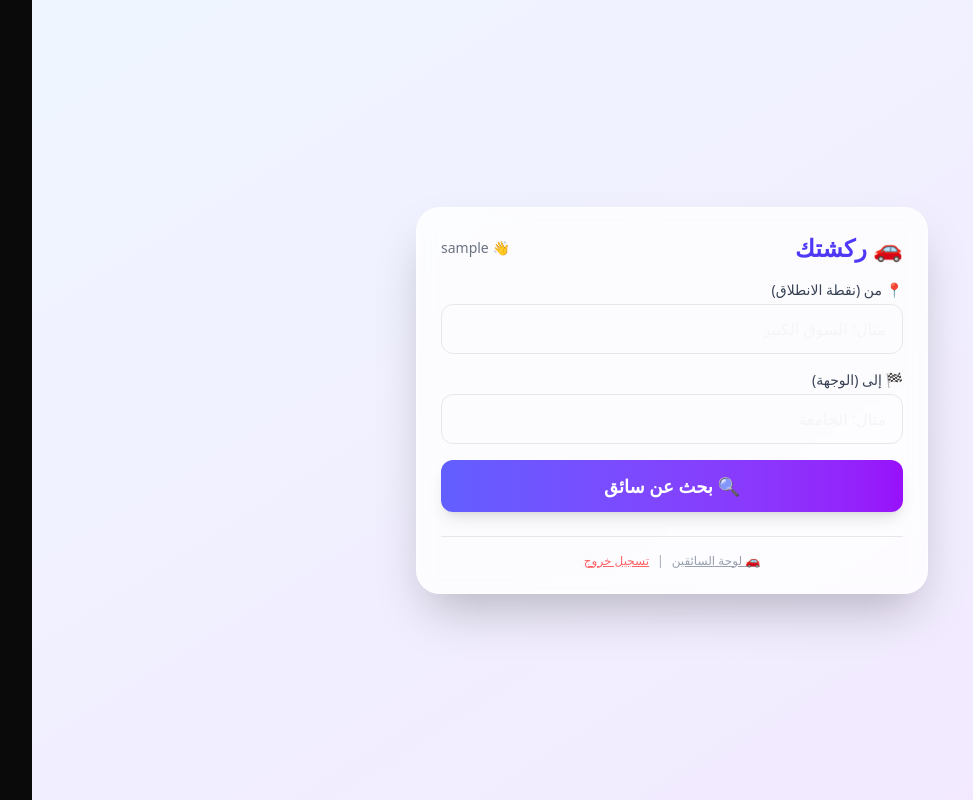
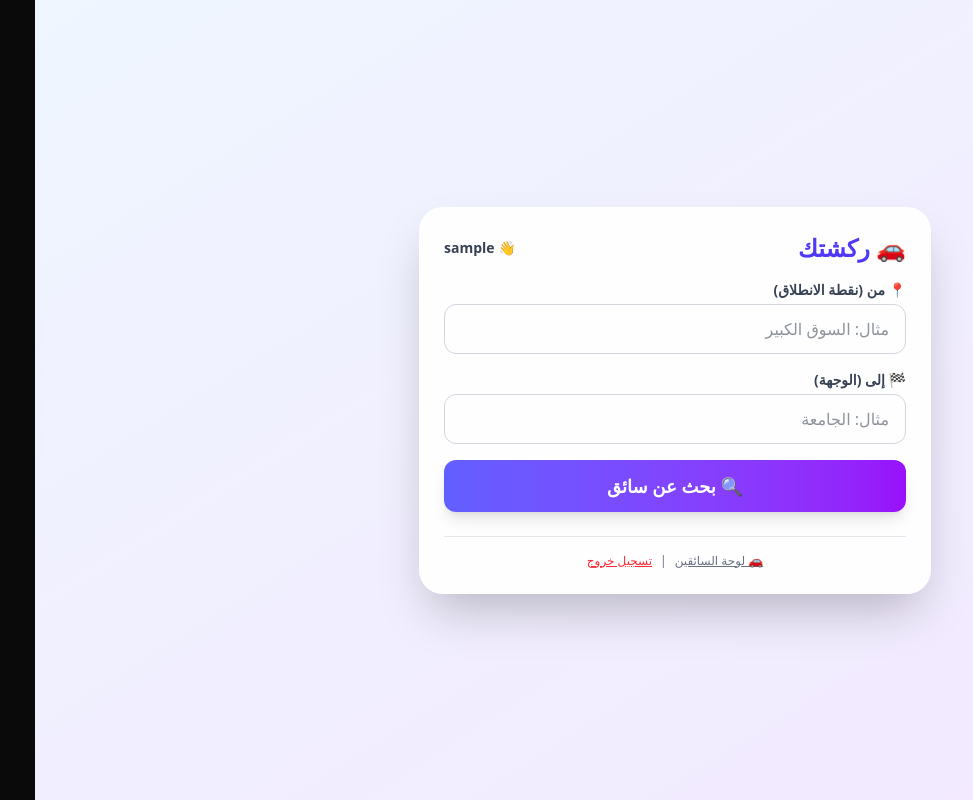
Before and after one commit to paradisesoap653-dotcom/Rakshtak, a Next.js app: page / in a window 1280 px wide. Shown: the whole page, without its empty margins (102-1075 px from the left). Built offline with nearby package versions, Linux system fonts and the light colour scheme; sample sign-in values are in the browser's storage.

Commit message:
Update page.tsx

```diff
--- a/src/app/page.tsx
+++ b/src/app/page.tsx
@@ -105,32 +105,32 @@ export default function Home() {
 
   return (
     <main className="min-h-screen bg-gradient-to-br from-blue-50 to-purple-100 p-4 flex items-center justify-center">
-      <div className="bg-white/80 backdrop-blur-sm rounded-3xl shadow-2xl max-w-lg w-full p-6 border border-white/50">
+      <div className="bg-white/90 backdrop-blur-sm rounded-3xl shadow-2xl max-w-lg w-full p-6 border border-white/50">
         <div className="flex justify-between items-center mb-4">
           <h1 className="text-2xl font-bold text-indigo-600">🚗 ركشتك</h1>
-          <span className="text-sm text-gray-500">👋 {userName}</span>
+          <span className="text-sm font-semibold text-gray-700">👋 {userName}</span> {/* تغيير إلى أغمق */}
         </div>
 
         {status === "idle" || status === "cancelled" ? (
           <div className="space-y-4">
             <div>
-              <label className="block text-sm font-medium text-gray-700 mb-1">📍 من (نقطة الانطلاق)</label>
+              <label className="block text-sm font-bold text-gray-700 mb-1">📍 من (نقطة الانطلاق)</label> {/* أغمق */}
               <input
                 type="text"
                 value={from}
                 onChange={(e) => setFrom(e.target.value)}
                 placeholder="مثال: السوق الكبير"
-                className="w-full border border-gray-200 rounded-xl px-4 py-3 focus:ring-2 focus:ring-indigo-500 outline-none"
+                className="w-full border border-gray-300 rounded-xl px-4 py-3 text-gray-800 focus:ring-2 focus:ring-indigo-500 outline-none" /* أغمق */
               />
             </div>
             <div>
-              <label className="block text-sm font-medium text-gray-700 mb-1">🏁 إلى (الوجهة)</label>
+              <label className="block text-sm font-bold text-gray-700 mb-1">🏁 إلى (الوجهة)</label> {/* أغمق */}
               <input
                 type="text"
                 value={to}
                 onChange={(e) => setTo(e.target.value)}
                 placeholder="مثال: الجامعة"
-                className="w-full border border-gray-200 rounded-xl px-4 py-3 focus:ring-2 focus:ring-indigo-500 outline-none"
+                className="w-full border border-gray-300 rounded-xl px-4 py-3 text-gray-800 focus:ring-2 focus:ring-indigo-500 outline-none" /* أغمق */
               />
             </div>
             <button
@@ -141,7 +141,7 @@ export default function Home() {
               {loading ? "جاري البحث..." : "🔍 بحث عن سائق"}
             </button>
             {status === "cancelled" && (
-              <p className="text-center text-red-500 font-semibold">❌ تم إلغاء الرحلة</p>
+              <p className="text-center text-red-600 font-bold">❌ تم إلغاء الرحلة</p> /* أغمق */
             )}
           </div>
         ) : (
@@ -150,16 +150,16 @@ export default function Home() {
               <>
                 <div className="flex justify-center"><div className="animate-spin rounded-full h-12 w-12 border-b-4 border-indigo-600"></div></div>
                 <p className="text-indigo-600 font-bold text-xl">⏳ جاري البحث عن سائق...</p>
-                <p className="text-gray-500 text-sm">سيتم توصيلك في أقرب وقت</p>
-                <button onClick={cancelRide} className="text-red-500 underline text-sm">إلغاء الطلب</button>
+                <p className="text-gray-600 text-sm">سيتم توصيلك في أقرب وقت</p> {/* أغمق */}
+                <button onClick={cancelRide} className="text-red-600 underline text-sm font-bold">إلغاء الطلب</button> {/* أغمق */}
               </>
             )}
             {status === "accepted" && (
               <>
                 <div className="text-green-500 text-6xl">✅</div>
                 <p className="text-green-700 font-bold text-2xl">تم قبول الرحلة!</p>
-                <p className="text-gray-700 text-lg">{driverName} في طريقه إليك 🚗</p>
-                <div className="bg-gray-100 p-3 rounded-xl text-sm text-gray-600">
+                <p className="text-gray-800 text-lg font-semibold">{driverName} في طريقه إليك 🚗</p> {/* أغمق */}
+                <div className="bg-gray-100 p-3 rounded-xl text-sm text-gray-700 font-semibold"> {/* أغمق */}
                   من: {from} → إلى: {to}
                 </div>
                 <div className="mt-4 rounded-xl overflow-hidden shadow-md border border-gray-200">
@@ -172,24 +172,24 @@ export default function Home() {
                     src={`https://www.openstreetmap.org/export/embed.html?bbox=32.0,15.0,33.0,16.0&layer=mapnik&marker=15.5,32.5`}
                     title="خريطة الرحلة"
                   ></iframe>
-                  <p className="text-xs text-gray-400 p-2 bg-white">📍 {from} → 🏁 {to}</p>
+                  <p className="text-xs text-gray-600 p-2 bg-white">📍 {from} → 🏁 {to}</p> {/* أغمق */}
                 </div>
-                <button onClick={cancelRide} className="mt-2 text-red-500 underline text-sm">إلغاء الرحلة</button>
+                <button onClick={cancelRide} className="mt-2 text-red-600 underline text-sm font-bold">إلغاء الرحلة</button> {/* أغمق */}
               </>
             )}
             {status === "completed" && (
               <>
-                <p className="text-gray-700 text-xl">✅ الرحلة انتهت بنجاح!</p>
+                <p className="text-gray-800 text-xl font-bold">✅ الرحلة انتهت بنجاح!</p> {/* أغمق */}
                 <button onClick={() => { setStatus("idle"); setLastRideId(null); setFrom(""); setTo(""); }} className="bg-indigo-500 text-white px-6 py-2 rounded-xl">طلب رحلة جديدة</button>
               </>
             )}
           </div>
         )}
 
-        <div className="mt-6 text-center text-xs text-gray-400 border-t border-gray-200 pt-4">
-          <a href="/driver" target="_blank" className="underline hover:text-indigo-600">🚗 لوحة السائقين</a>
+        <div className="mt-6 text-center text-xs text-gray-500 border-t border-gray-200 pt-4">
+          <a href="/driver" target="_blank" className="underline hover:text-indigo-600 font-medium">🚗 لوحة السائقين</a>
           <span className="mx-2">|</span>
-          <button onClick={() => { localStorage.clear(); router.push("/login"); }} className="text-red-400 underline">تسجيل خروج</button>
+          <button onClick={() => { localStorage.clear(); router.push("/login"); }} className="text-red-500 underline font-medium">تسجيل خروج</button>
         </div>
       </div>
     </main>
```
